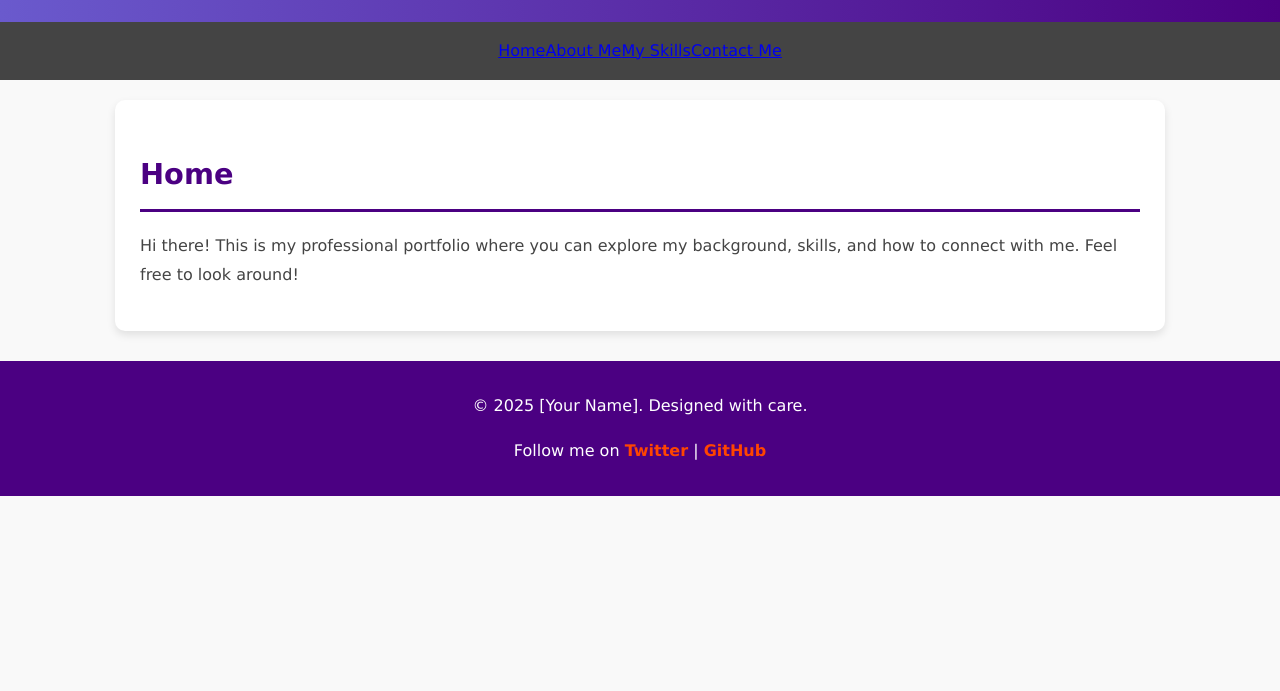
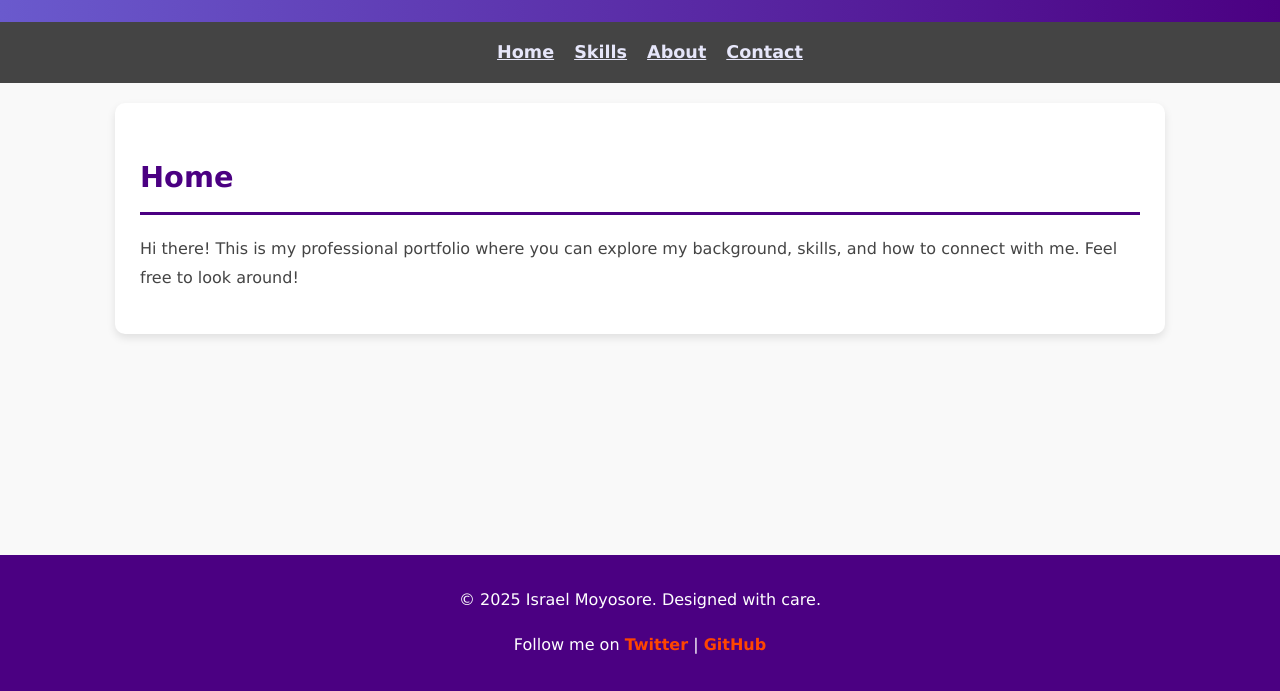
Before and after one commit to Moscofromlagos/moyosore-portfolio, a plain HTML site: page index.html in a window 1280 px wide. Shown: the part 109-800 px from the top of the page. Drawn offline with Linux system fonts and the light colour scheme.

Commit message:
(My First Commit)

```diff
--- a/index.html
+++ b/index.html
@@ -1,32 +1,45 @@
 <!DOCTYPE html>
 <html lang="en">
   <head>
-    <meta charset="UTF-8">
-    <meta name="viewport" content="width=device-width, initial-scale=1.0">
-    <link rel="stylesheet" href="styles.css">
+    <meta charset="UTF-8" />
+    <meta name="viewport" content="width=device-width, initial-scale=1.0" />
+    <link rel="stylesheet" href="styles.css" />
     <title>Portfolio</title>
-
   </head>
   <body>
+    <div class="wrapper">
       <header>
-      <h1>Welcome to My Portfolio</h1>
+        <h1>My Portfolio</h1>
       </header>
+
       <nav>
-      <a href="index.html">Home</a>
-      <a href="about.html">About Me</a>
-      <a href="skills.html">My Skills</a>
-      <a href="contact.html">Contact Me</a>
+        <ul>
+          <li><a href="index.html" class="active">Home</a></li>
+          <li><a href="skills.html">Skills</a></li>
+          <li><a href="about.html">About</a></li>
+          <li><a href="contact.html">Contact</a></li>
+        </ul>
       </nav>
+
+      <main>
         <section id="home">
           <h2>Home</h2>
-      <p>Hi there! This is my professional portfolio where you can explore my background, skills, and how to connect with me. Feel free to look around!</p>
+          <p>
+            Hi there! This is my professional portfolio where you can explore
+            my background, skills, and how to connect with me. Feel free to
+            look around!
+          </p>
         </section>
-
-
+      </main>
 
       <footer>
-      <p>&copy; 2025 [Your Name]. Designed with care.</p>
-      <p>Follow me on <a href="https://twitter.com/yourprofile" target="_blank">Twitter</a> | <a href="https://github.com/yourprofile" target="_blank">GitHub</a></p>
+        <p>&copy; 2025 Israel Moyosore. Designed with care.</p>
+        <p>
+          Follow me on
+          <a href="https://twitter.com/yourprofile" target="_blank">Twitter</a> |
+          <a href="https://github.com/yourprofile" target="_blank">GitHub</a>
+        </p>
       </footer>
+    </div>
   </body>
 </html>
--- a/styles.css
+++ b/styles.css
@@ -6,6 +6,19 @@
         line-height: 1.8;
         color: #444;
         background-color: #f9f9f9;
+        height: 100%;
+      }
+      html, body {
+        height: 100%;
+        margin: 0;
+      }
+      .wrapper {
+        display: flex;
+        flex-direction: column;
+        min-height: 100vh;
+      }
+      main {
+        flex: 1;
       }
       header {
         background: linear-gradient(90deg, #6a5acd, #4b0082);
@@ -24,22 +37,28 @@
         display: flex;
         justify-content: center;
         padding: 15px 0;
+        text-decoration: none;
+
       }
       nav ul {
+        display: flex;
         color: white;
         text-decoration: none;
         margin: 0 20px;
         font-weight: bold;
         font-size: 1.1rem;
+        list-style: none;
       }
       nav ul li {
         margin-right: 20px;
+        list-style: none;
       }
       nav ul li a.active,
       nav ul li a {
         color: #e6e6fa;
-        text-decoration: none;
-        font-weight: bolder;
+        text-decoration: underline;
+        font-weight: bold;
+
       }
       nav a:hover {
         color: #ff6347;
@@ -75,7 +94,6 @@
         color: white;
         text-align: center;
         padding: 15px 0;
-        margin-top: 30px;
       }
       footer a {
         color: #ff4500;
```
Also changed, not shown: about.html (+11 -7 lines), contact.html (+9 -6 lines), skills.html (+8 -7 lines). Lines whose indentation alone changed are shown as unchanged.
